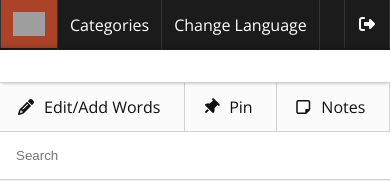
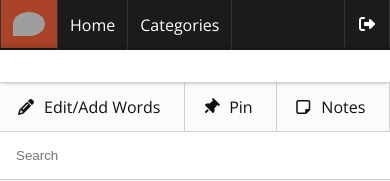
Before and after one commit to DanCatchpole/phrasebook-django, a Django app: template phrasebook/templates/phrasebook/category.html in a window 390 px wide. Shown: the top 181 px of the page. Run offline with Django 3.2, Linux system fonts and the light colour scheme; the template is opened without the code that fills it, so the values that code supplies are empty; some libraries are stand-ins or nearby versions; grey boxes are pictures that could not be loaded.

Commit message:
Mobile nav changes

```diff
--- a/phrasebook/static/phrasebook/css/main.css
+++ b/phrasebook/static/phrasebook/css/main.css
@@ -1713,7 +1713,8 @@ span.num-badge {
           text-decoration: none; }
           .sideBarMOB ul li a.icon img.icon {
             max-height: 1.5rem;
-            margin: 0; }
+            margin: 0;
+            border-radius: 50% 50% 50% 0; }
           .sideBarMOB ul li a.icon img.flag {
             max-height: 1rem;
             margin: 0; }
--- a/phrasebook/static/phrasebook/css/main.scss
+++ b/phrasebook/static/phrasebook/css/main.scss
@@ -1807,6 +1807,7 @@ span.num-badge {
                     img.icon {
                         max-height: 1.5rem;
                         margin: 0;
+                        border-radius: 50% 50% 50% 0;
                     }
                     img.flag {
                         max-height: 1rem;
--- a/phrasebook/templates/phrasebook/sidebar.html
+++ b/phrasebook/templates/phrasebook/sidebar.html
@@ -112,18 +112,18 @@
 <nav class="sideBarMOB">
     <ul>
         <li>
-            <a href="{% url 'phrasebook:app' %}" class="icon">
-                <img src="https://dcatcher.me/assets/logo-notext.svg" class="icon" alt="logo">
+            <a href="{% url 'phrasebook:lang_pick' %}" class="icon">
+                <img src="https://dcatcher.me/assets/{{ current_language.flag_name }}.svg" class="icon" alt="logo">
+            </a>
+        </li>
+        <li>
+            <a href="{% url 'phrasebook:app' %}" class="all">
+                <span class="all">Home</span>
             </a>
         </li>
         <li>
             <a href="{% url 'phrasebook:all_categories' %}" class="all {{ all_categories }}">
                 <span class="all">Categories</span>
-            </a>
-        </li>
-        <li>
-            <a href="{% url 'phrasebook:lang_pick' %}" class="all">
-                <span class="all">Change Language</span>
             </a>
         </li>
 
```
Also changed, not shown: 1 other file.
